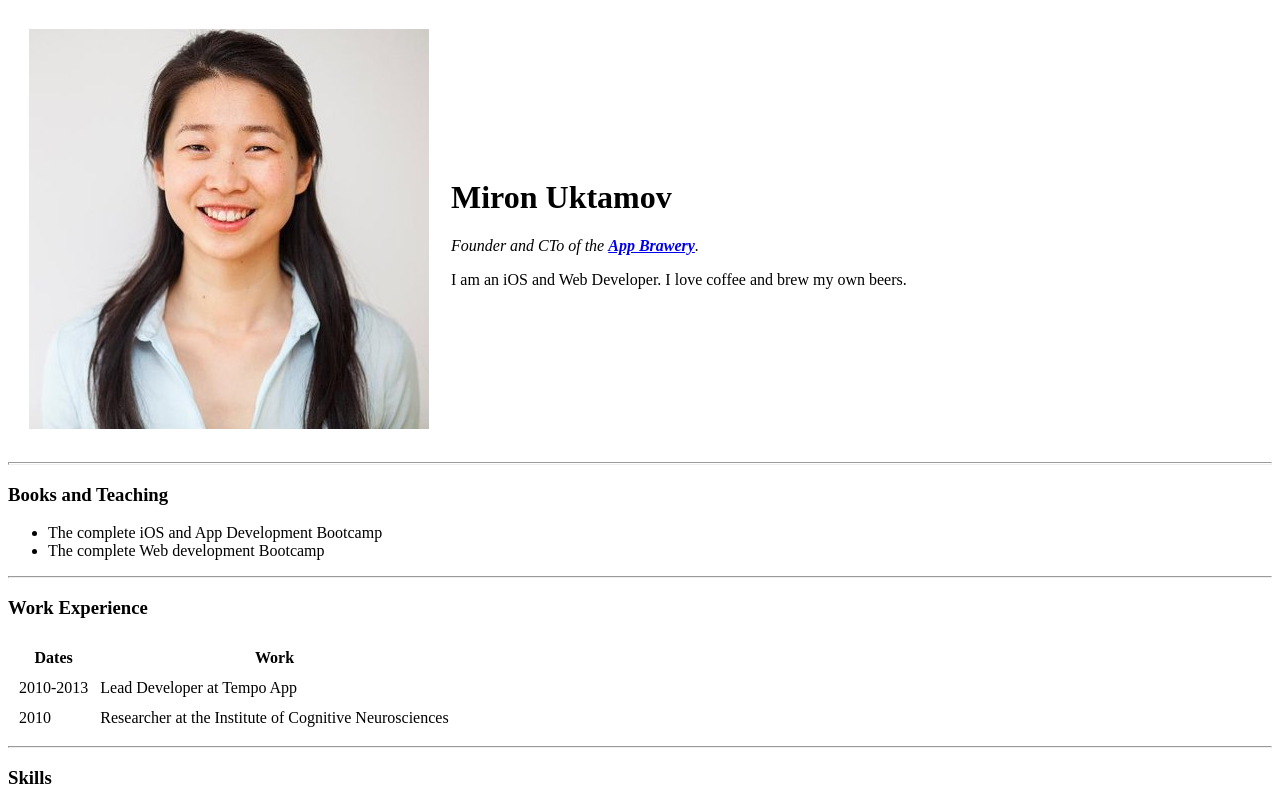
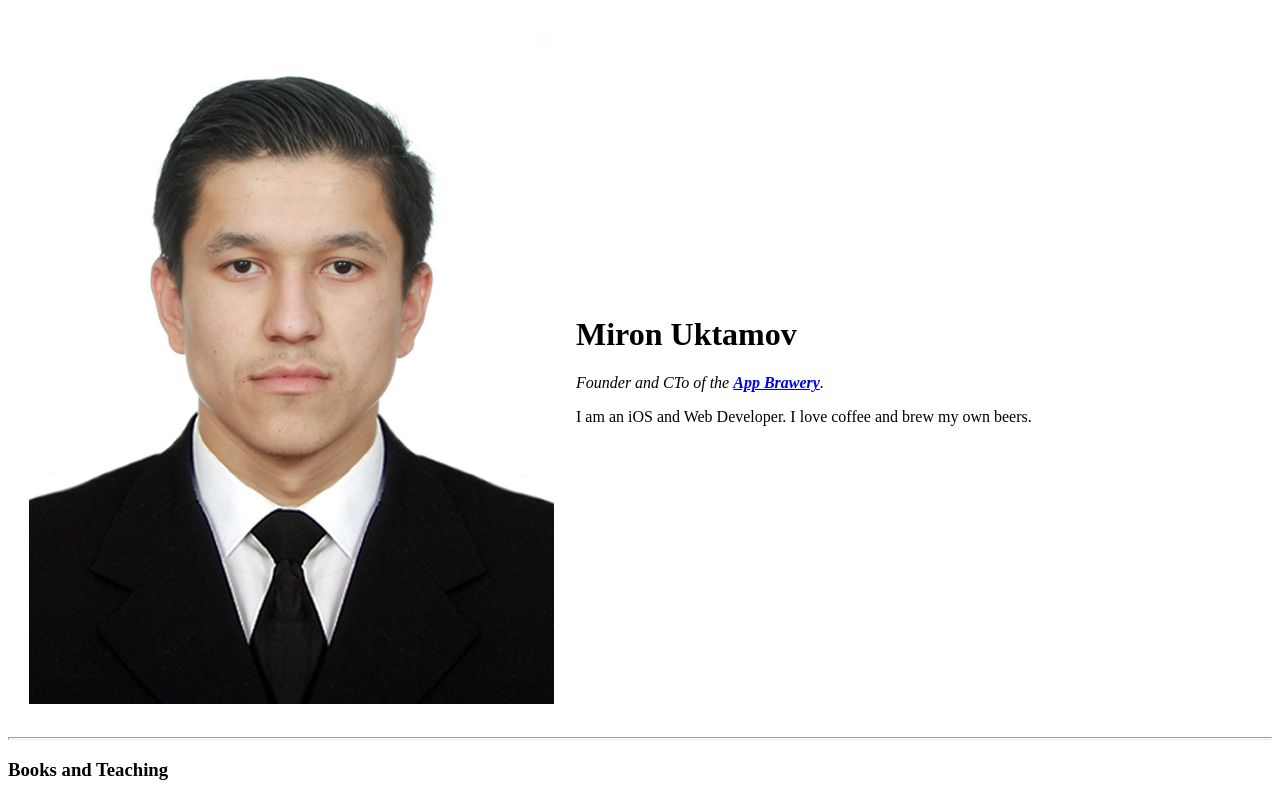
Before and after one commit to Mironshokh/cv, a plain HTML site: page index.html in a window 1280 px wide. Shown: the top 796 px of the page. Drawn offline with Linux system fonts and the light colour scheme.

Commit message:
Update index.html

```diff
--- a/index.html
+++ b/index.html
@@ -9,7 +9,7 @@
 <body>
   <table cellspacing="20">
     <tr>
-      <td>  <img src="angela.jpg" alt="Angela profile picture"></td>
+      <td>  <img src="angela1.jpg" alt="Angela profile picture"></td>
       <td>  <h1>Miron Uktamov</h1>
         <p><em>Founder and CTo of the <strong><a href="https://www.appbrewery.co/">App Brawery</a></strong>.</em></p>
         <p>I am an iOS and Web Developer. I love coffee and brew my own beers. </p>
```
